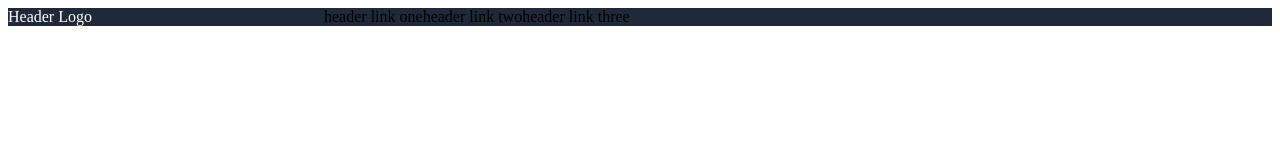
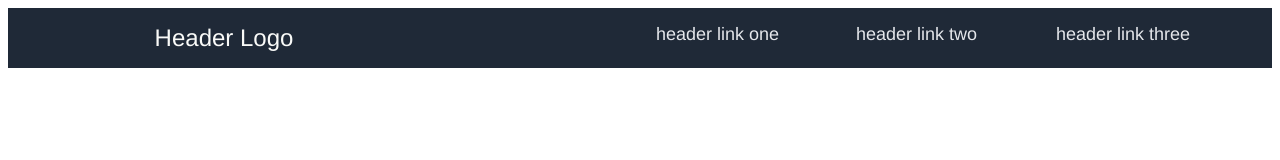
Before and after one commit to lemon-juicee/project-landing-page, a plain HTML site: page index.html in a window 1280 px wide. Drawn offline with Linux system fonts and the light colour scheme.

Commit message:
Finish header style

```diff
--- a/style.css
+++ b/style.css
@@ -7,7 +7,10 @@
 .header,
 .left-header,
 .right-header,
-.section-1-1 {
+.header-link,
+.section-1-1,
+.section-1-left,
+.section-1-right {
     display: flex;
 }
 
@@ -16,8 +19,22 @@
     flex-direction: column;
 }
 
+.left-header,
+.right-header {
+    padding: 16px;
+}
+
+body {
+   font-family: Helvetica,Arial,sans-serif;
+}
+
 .white-text {
-    color: white;
+    color: #F9FAF8;
+}
+
+.grey-text {
+    color: #E5E7EB;
+    font-size: 18px;
 }
 
 .dark-bg {
@@ -28,11 +45,33 @@
     color: #1F2937;
 }
 
+.sz24 {
+    font-size: 24px;
+}
+
+.header {
+    flex: auto;
+}
 
 .left-header {
     flex: 1;
+    justify-content: center;
 }
 
 .right-header {
-    flex: 3;
+    flex: 2;
+    justify-content: flex-end;
 }
+
+.header-link {
+    flex-basis: 25%;
+    flex-grow: 0;
+    flex-shrink: 1;
+}
+
+.section-1-left,
+.section-1-right {
+    flex-basis: 50%;
+    flex-grow: 1;
+    flex-shrink: 1;
+}
```
